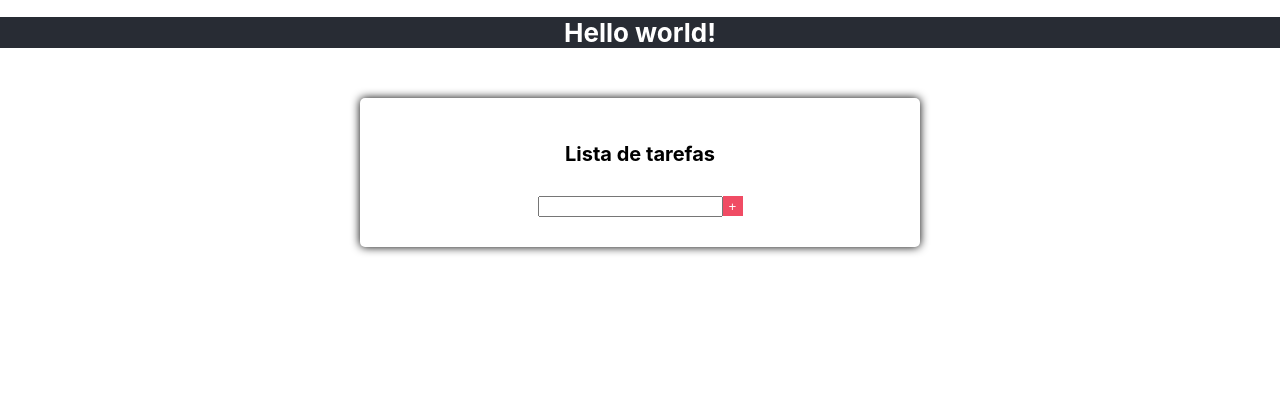
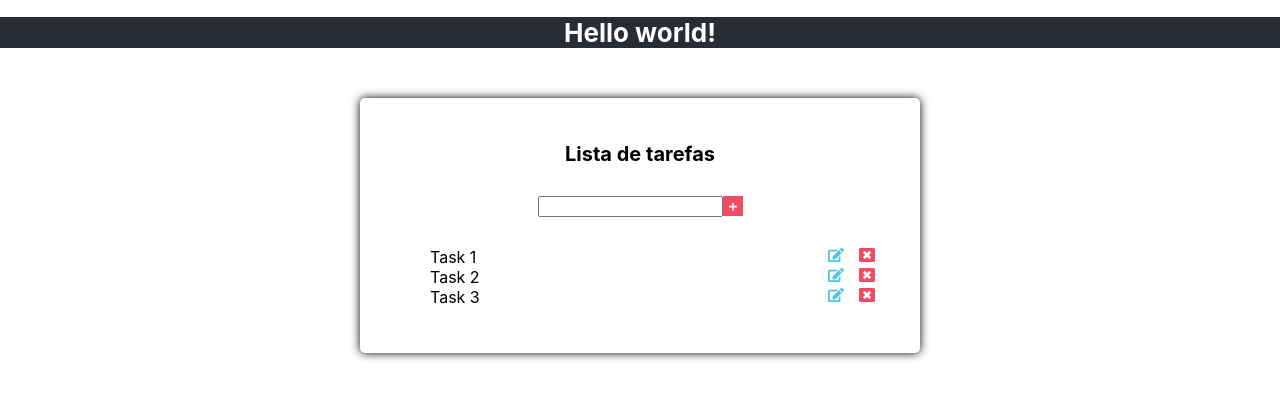
Before and after one commit to 4ugusto5ouza/task-list, a React (Create React App) app: page / in a window 1280 px wide. Shown: the top 398 px of the page. Built offline with nearby package versions, Linux system fonts and the light colour scheme.

Commit message:
Criado lista de tarefas estáticas.

```diff
--- a/src/components/Main.css
+++ b/src/components/Main.css
@@ -27,7 +27,7 @@
   min-width: 80%;
 }
 
-.form button[type = "submit"] {
+.form button[type="submit"] {
   border: none;
   height: 20px;
   width: 20px;
@@ -37,3 +37,29 @@
   align-items: center;
   justify-content: center;
 }
+
+.task {
+  margin-top: 30px;
+}
+
+.task :hover {
+  background: #ccc;
+}
+
+.task li {
+  display: flex;
+  align-items: center;
+  justify-content: space-between;
+}
+
+.task li .edit {
+  margin-right: 15px;
+  color: #51c5de;
+  cursor: pointer;
+}
+
+.task li .delete {
+  margin-right: 15px;
+  color: #f04c64;
+  cursor: pointer;
+}
--- a/src/components/Main.jsx
+++ b/src/components/Main.jsx
@@ -1,12 +1,14 @@
 import React, { Component } from "react";
 import "./Main.css";
+import { FaPlus, FaEdit, FaWindowClose } from "react-icons/fa";
 
 export default class Main extends Component {
   constructor(props) {
     super(props);
 
     this.state = {
-      newTask: ""
+      newTask: "",
+      taskList: ["Task 1", "Task 2", "Task 3"],
     };
 
     this.handleChange = this.handleChange.bind(this);
@@ -19,7 +21,7 @@ export default class Main extends Component {
   }
 
   render() {
-    const { newTask } = this.state;
+    const { newTask, taskList } = this.state;
     return (
       <>
         <div className="main">
@@ -27,8 +29,21 @@ export default class Main extends Component {
           <h5>{newTask}</h5>
           <form action="#" className="form">
             <input onChange={this.handleChange} type="text" value={newTask} />
-            <button type="submit">+</button>
+            <button type="submit">
+              <FaPlus />
+            </button>
           </form>
+          <ul className="task">
+            {taskList.map((task) => (
+              <li key={task}>
+                {task}
+                <div>
+                  <FaEdit className="edit"/>
+                  <FaWindowClose className="delete"/>
+                </div>
+              </li>
+            ))}
+          </ul>
         </div>
       </>
     );
```
